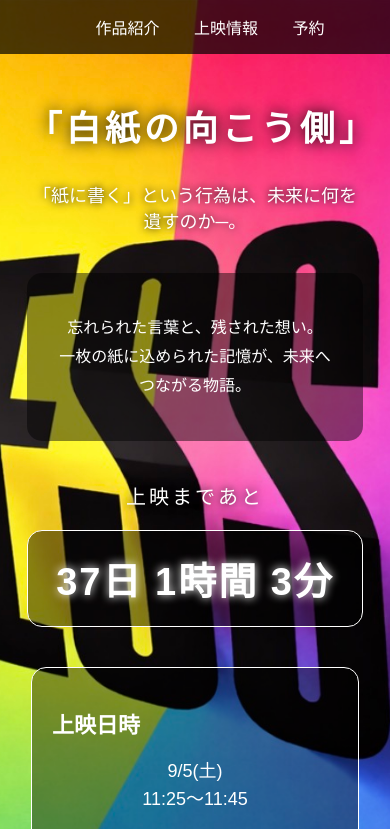
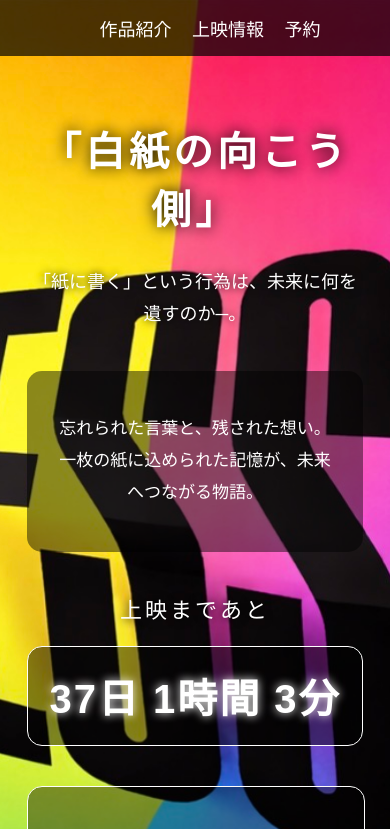
Before and after one commit to eightkobayashi-dotcom/shirokami-movie, a plain HTML site: page index.html in a window 390 px wide. Shown: the top 829 px of the page. Drawn offline with Linux system fonts and the light colour scheme.

Commit message:
improve mobile text size

```diff
--- a/style.css
+++ b/style.css
@@ -324,3 +324,48 @@ html {
         opacity: 1;
     }
 }
+@media (max-width: 600px) {
+
+    h1 {
+        font-size: 40px;
+        margin-top: 120px;
+    }
+
+    .catchcopy {
+        font-size: 18px;
+        line-height: 1.8;
+    }
+
+    .story {
+        font-size: 17px;
+        line-height: 1.9;
+    }
+
+    .info-box {
+        font-size: 18px;
+        padding: 25px;
+    }
+
+    .info-box h2 {
+        font-size: 24px;
+    }
+
+    .reserve-button {
+        width: 280px;
+        height: 65px;
+        font-size: 22px;
+    }
+
+    .menu a {
+        font-size: 18px;
+        margin: 0 8px;
+    }
+
+    .countdown-title {
+        font-size: 22px;
+    }
+
+    #timer {
+        font-size: 40px;
+    }
+}
```
